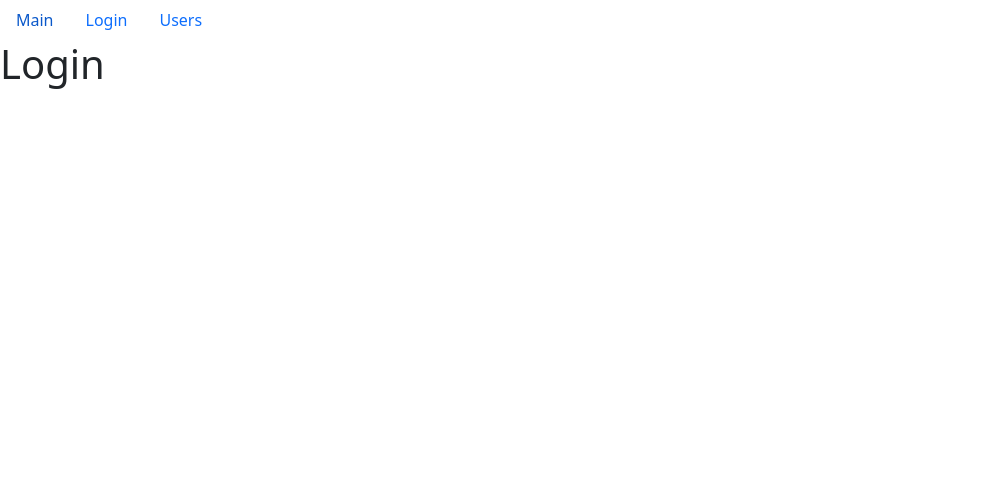
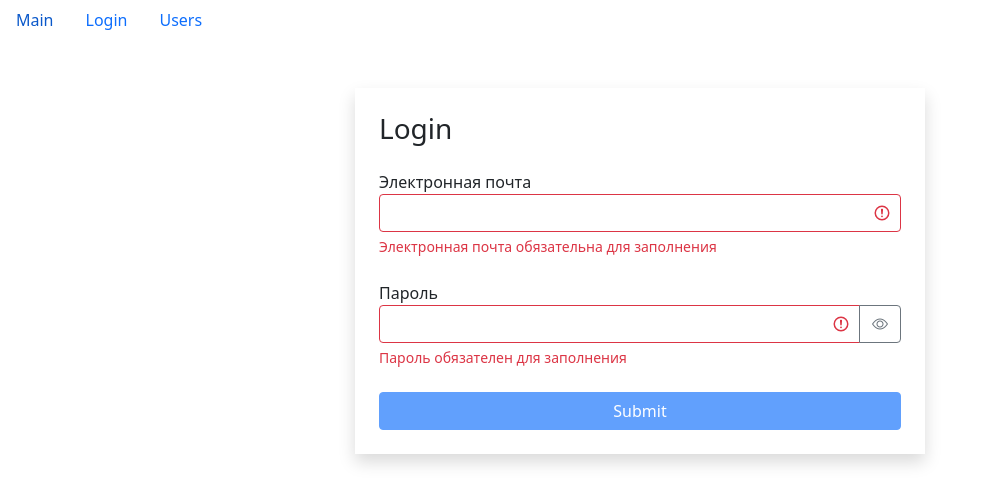
Before and after one commit to Dmitry0110/course-one, a React (Create React App) app: page /login in a window 1280 px wide. Shown: the top 504 px of the page, without its empty margins (0-989 px from the left). Built offline with nearby package versions, Linux system fonts and the light colour scheme.

Commit message:
add search

```diff
--- /dev/null
+++ b/src/app/components/textField.jsx
@@ -0,0 +1,54 @@
+import React, { useState } from "react";
+import PropTypes from "prop-types";
+
+const TextField = ({ label, type, name, value, onChange, error }) => {
+    const [showPassword, setSwowPassword] = useState(false);
+    const getInputClasses = () => {
+        return "form-control" + (error ? " is-invalid" : "");
+    };
+
+    const toggleShowPassword = () => {
+        setSwowPassword((prevState) => !prevState);
+    };
+
+    return (
+        <div className="mb-4">
+            <label htmlFor={name}>{label}</label>
+            <div className="input-group has-validation">
+                <input
+                    type={showPassword ? "text" : type}
+                    id={name}
+                    name={name}
+                    value={value}
+                    onChange={onChange}
+                    className={getInputClasses()}
+                />
+                {type === "password" && (
+                    <button
+                        className="btn btn-outline-secondary"
+                        onClick={toggleShowPassword}
+                    >
+                        <i
+                            className={
+                                "bi bi-eye" + (showPassword ? "-slash" : "")
+                            }
+                        ></i>
+                    </button>
+                )}
+                {error && <div className="invalid-feedback">{error}</div>}
+            </div>
+        </div>
+    );
+};
+TextField.defaultProps = { type: "text" };
+
+TextField.propTypes = {
+    label: PropTypes.string,
+    type: PropTypes.string,
+    name: PropTypes.string,
+    value: PropTypes.string,
+    onChange: PropTypes.func,
+    error: PropTypes.string
+};
+
+export default TextField;
--- a/src/app/components/users.jsx
+++ b/src/app/components/users.jsx
@@ -1,4 +1,4 @@
-import { React, useState, useEffect } from "react";
+import React, { useState, useEffect } from "react";
 import { paginate } from "../utils/paginate";
 import Pagination from "./pagination";
 import api from "../api";
@@ -10,13 +10,13 @@
 const Users = () => {
     const [currentPage, setCurrentPage] = useState(1);
     const [professions, setProfessions] = useState();
+    const [searchQuery, setSearchQuery] = useState("");
     const [selectedProf, setSelectedProf] = useState();
     const [sortBy, setSortBy] = useState({ path: "name", order: "asc" });
 
     const pageSize = 4;
 
     const [users, setUsers] = useState();
-
     useEffect(() => {
         api.users.fetchAll().then((data) => setUsers(data));
     }, []);
@@ -28,25 +28,54 @@
     const toggleBoockmark = (id) => {
         const newUsers = users.map((user) => {
             if (user._id === id) {
-                return {
-                    ...user,
-                    bookmark: !user.bookmark
-                };
+                return { ...user, bookmark: !user.bookmark };
             }
             return user;
         });
         setUsers(newUsers);
     };
 
+    // const handleDeleteName = (userName) => {
+    //     setUsers(
+    //         users.filter((user) => {
+    //             const name = user.name.toLowerCase();
+    //             const search = userName.toLowerCase();
+    //             return name.indexOf(search) !== -1;
+    //         })
+    //     );
+    // };
+
+    // const handleDeleteName = userName
+    //     ? users.filter((user) => {
+    //           const name = user.name.toLowerCase();
+    //           const search = userName.toLowerCase();
+    //           return name.indexOf(search) !== -1;
+    //       })
+    //     : selectedProf
+    //     ? users.filter((user) => {
+    //           return (
+    //               JSON.stringify(user.profession) ===
+    //               JSON.stringify(selectedProf)
+    //           );
+    //       })
+    //     : users;
+
     useEffect(() => {
         api.professions.fetchAll().then((data) => setProfessions(data));
     }, []);
+
     useEffect(() => {
         setCurrentPage(1);
-    }, [selectedProf]);
+    }, [selectedProf, searchQuery]);
 
     const handleProfessionSelect = (item) => {
+        if (searchQuery !== "") setSearchQuery("");
         setSelectedProf(item);
+    };
+
+    const handleSearchQuery = ({ target }) => {
+        setSelectedProf(undefined);
+        setSearchQuery(target.value);
     };
 
     const handlePageChange = (pageIndex) => {
@@ -58,7 +87,14 @@
     };
 
     if (users) {
-        const filteredUsers = selectedProf
+        const filteredUsers = searchQuery
+            ? users.filter(
+                  (user) =>
+                      user.name
+                          .toLowerCase()
+                          .indexOf(searchQuery.toLowerCase()) !== -1
+              )
+            : selectedProf
             ? users.filter(
                   (user) =>
                       JSON.stringify(user.profession) ===
@@ -73,15 +109,9 @@
             [sortBy.order]
         );
         const usersCrop = paginate(sortedUsers, currentPage, pageSize);
-        // useEffect(() => {
-        //     if (usersCrop.length === 0) {
-        //         setCurrentPage((prevState) => prevState - 1);
-        //     }
-        // }, [usersCrop]);
-        const ClearFilter = () => {
+        const clearFilter = () => {
             setSelectedProf();
         };
-
         return (
             <div className="d-flex">
                 {professions && (
@@ -93,14 +123,23 @@
                         />
                         <button
                             className="btn btn-secondary mt-2"
-                            onClick={ClearFilter}
+                            onClick={clearFilter}
                         >
                             Очистить
                         </button>
                     </div>
                 )}
+
                 <div className="d-flex flex-column">
                     <SearchStatus length={count} />
+                    <input
+                        type="text"
+                        name="searchQuery"
+                        placeholder="Search..."
+                        onChange={handleSearchQuery}
+                        value={searchQuery}
+                    />
+
                     {count > 0 && (
                         <UserTable
                             users={usersCrop}
--- a/src/app/navBar/login.jsx
+++ b/src/app/navBar/login.jsx
@@ -1,7 +1,93 @@
-import React from "react";
+import React, { useEffect, useState } from "react";
+import TextField from "../components/textField";
+import { validator } from "../utils/validator";
 
 const Login = () => {
-    return <h1>Login</h1>;
+    const [data, setData] = useState({ email: "", password: "" });
+    const [errors, setErrors] = useState({});
+    const handleChange = ({ target }) => {
+        setData((prevState) => ({
+            ...prevState,
+            [target.name]: target.value
+        }));
+    };
+
+    const validatorConfig = {
+        email: {
+            isRequired: {
+                message: "Электронная почта обязательна для заполнения"
+            },
+            isEmail: {
+                message: "Email введен некорректно"
+            }
+        },
+        password: {
+            isRequired: { message: "Пароль обязателен для заполнения" },
+            isCapitalSymbol: {
+                message: "Пароль должен содержать хотя бы одну заглавную букву"
+            },
+            isContainDigit: {
+                message: "Пароль должен содержать хотя бы одно число"
+            },
+            min: {
+                message: "Пароль должен состоять минимум из 8 символов",
+                value: 8
+            }
+        }
+    };
+
+    useEffect(() => {
+        validate();
+    }, [data]);
+
+    const validate = () => {
+        const errors = validator(data, validatorConfig);
+        setErrors(errors);
+        return Object.keys(errors).length === 0;
+    };
+
+    const isValid = Object.keys(errors).length === 0;
+
+    const handleSubmit = (e) => {
+        e.preventDefault();
+        const isValid = validate();
+        if (!isValid) return;
+        console.log(data);
+    };
+
+    return (
+        <div className="container mt-5">
+            <div className="row">
+                <div className="col-md-6 offset-md-3 shadow p-4">
+                    <h3 className="mb-4">Login</h3>
+                    <form onSubmit={handleSubmit}>
+                        <TextField
+                            label="Электронная почта"
+                            name="email"
+                            value={data.email}
+                            onChange={handleChange}
+                            error={errors.email}
+                        />
+                        <TextField
+                            label="Пароль"
+                            type="password"
+                            name="password"
+                            value={data.password}
+                            onChange={handleChange}
+                            error={errors.password}
+                        />
+                        <button
+                            type="submit"
+                            disabled={!isValid}
+                            className="btn btn-primary w-100 mx-auto"
+                        >
+                            Submit
+                        </button>
+                    </form>
+                </div>
+            </div>
+        </div>
+    );
 };
 
 export default Login;
--- a/src/app/navBar/user.jsx
+++ b/src/app/navBar/user.jsx
@@ -39,7 +39,7 @@
 
 User.propTypes = {
     id: PropTypes.string,
-    history: PropTypes.func
+    history: PropTypes.object
 };
 
 export default User;
--- a/src/app/navBar/userList.jsx
+++ b/src/app/navBar/userList.jsx
@@ -11,7 +11,7 @@
 };
 
 UserList.propTypes = {
-    history: PropTypes.func
+    history: PropTypes.object
 };
 
 export default UserList;
--- /dev/null
+++ b/src/app/utils/validator.js
@@ -0,0 +1,47 @@
+export function validator(data, config) {
+    const errors = {};
+    function validate(validateMethod, data, config) {
+        let statusValidate;
+        switch (validateMethod) {
+            case "isRequired":
+                statusValidate = data.trim() === "";
+                break;
+            case "isEmail": {
+                const emailRegExp = /^\S+@\S+\.\S+$/g;
+                statusValidate = !emailRegExp.test(data);
+                break;
+            }
+            case "isCapitalSymbol": {
+                const capitalRexExp = /[A-Z]+/g;
+                statusValidate = !capitalRexExp.test(data);
+                break;
+            }
+            case "isContainDigit": {
+                const digitRexExp = /\d+/g;
+                statusValidate = !digitRexExp.test(data);
+                break;
+            }
+            case "min": {
+                statusValidate = data.length < config.value;
+                break;
+            }
+
+            default:
+                break;
+        }
+        if (statusValidate) return config.message;
+    }
+    for (const fieldName in data) {
+        for (const validateMethod in config[fieldName]) {
+            const error = validate(
+                validateMethod,
+                data[fieldName],
+                config[fieldName][validateMethod]
+            );
+            if (error && !errors[fieldName]) {
+                errors[fieldName] = error;
+            }
+        }
+    }
+    return errors;
+}
```
